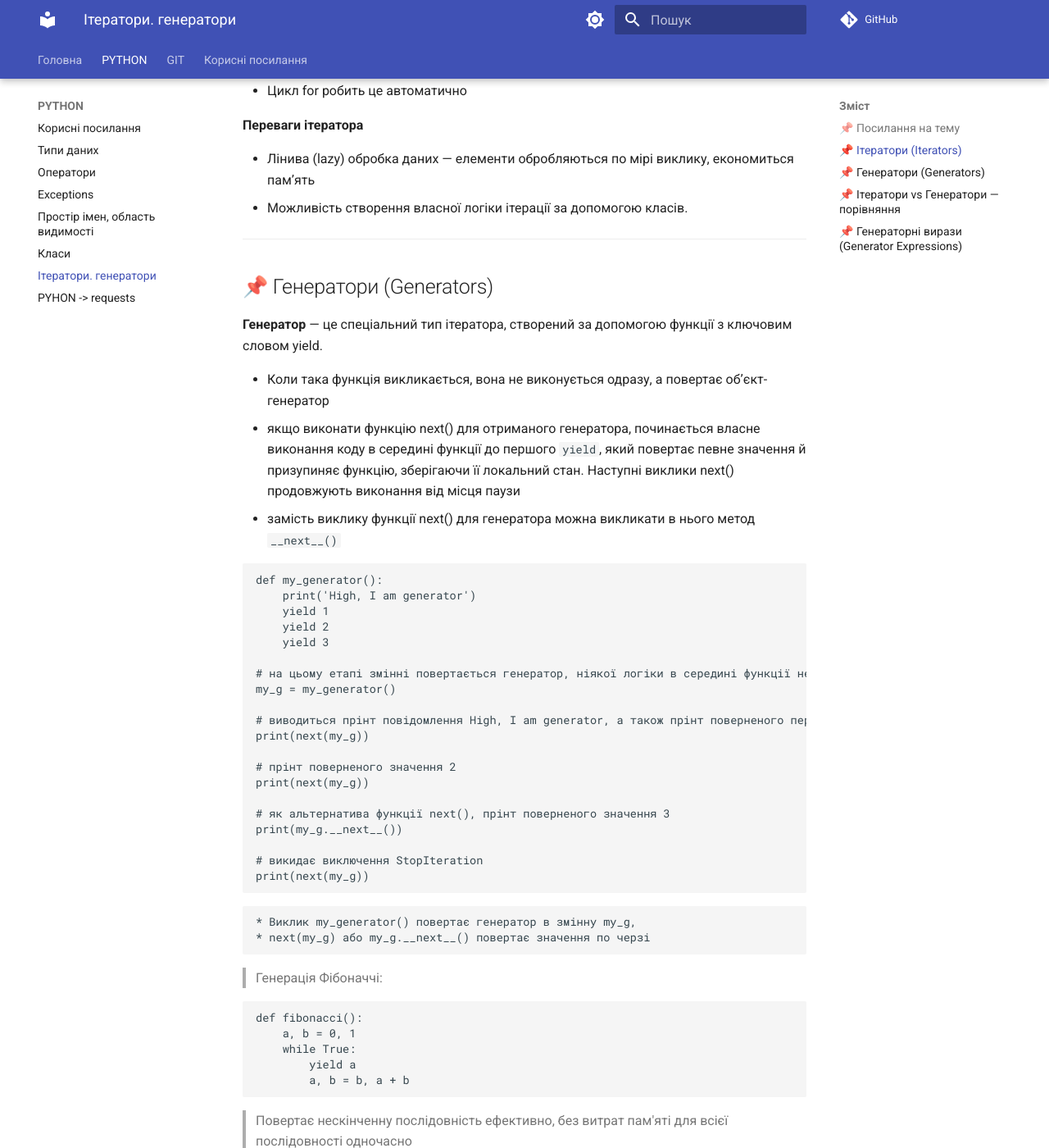
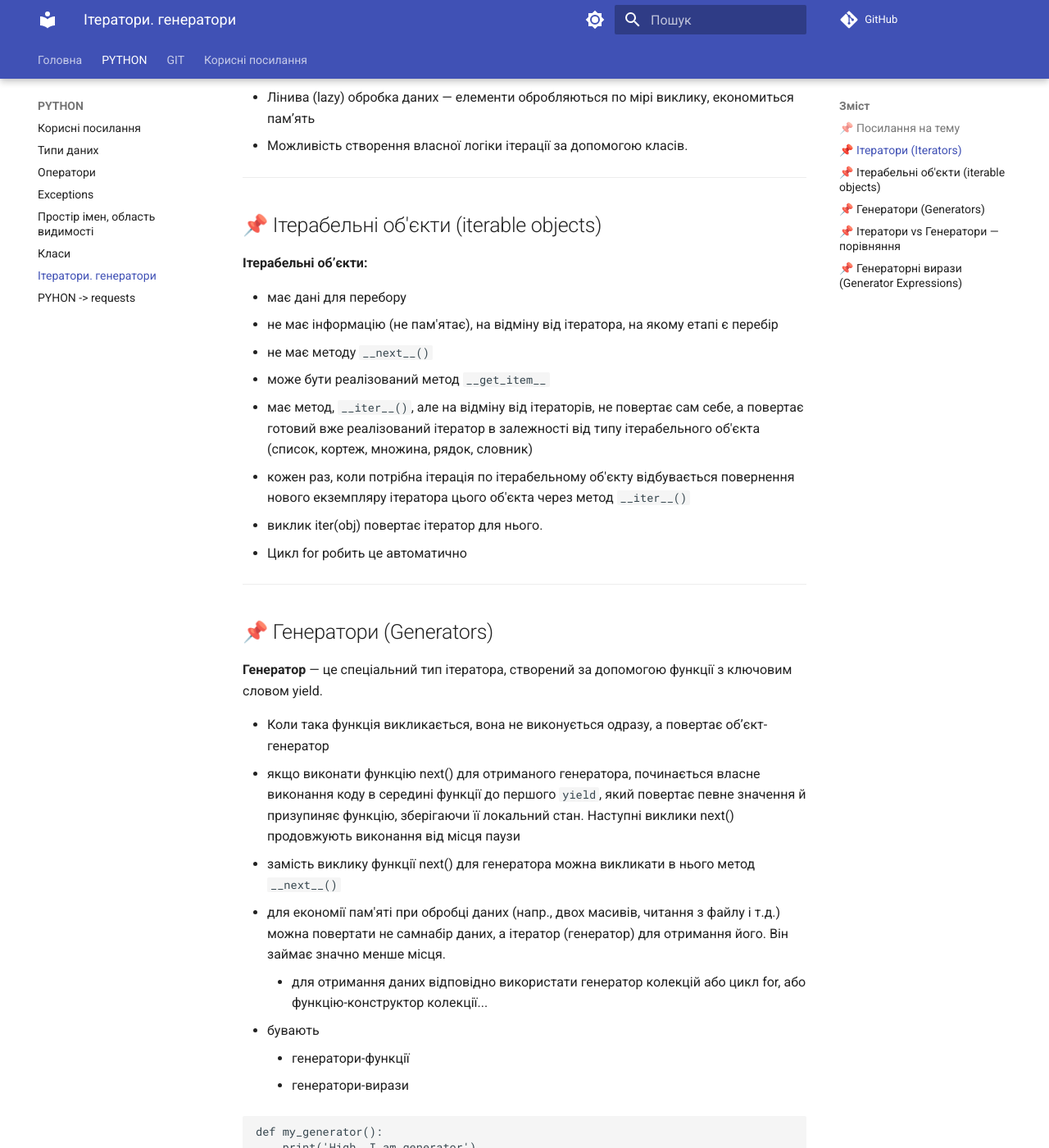
Before and after one commit to BatyrbekCherushev/STUDY_NOTES, an MkDocs documentation site: the page built from docs/PYTHON/python_iterator_generators.md, in a window 1280 px wide and 1400 px high, scrolled down 1258 px. Shown: the whole window at 82% size. Built offline with MkDocs 1.6.1 and Material for MkDocs 9.7.7, drawn with Linux system fonts in a browser that asks for light colours; comment, search, counter and statistics services are not loaded; some of the changed text lies outside the part shown.

Commit message:
editions for iterator, ducktyping

````diff
--- a/docs/PYTHON/python_iterator_generators.md
+++ b/docs/PYTHON/python_iterator_generators.md
@@ -8,7 +8,16 @@
 
 ## 📌 Ітератори (Iterators)
 
-**Ітератор** — це об’єкт, який поступово повертає елементи з колекції по одному, при кожному виклику методу `__next__()` або функції next(); після завершення викликів викликається виключення **StopIteration**
+**Ітератор** — це об’єкт, який є:
+* об'єктом-механізмом перебору
+* має метод `__iter__()`, котрий повертає сам екземпляр ітератора (self)
+* має метод `__next__()`
+* поступово повертає елементи з колекції по одному, при
+    * кожному виклику методу `__next__()` або функції next();
+    * в циклі for
+* пам'ятаю на якому етапі перебору він зараз
+
+* після завершення викликів викликається виключення **StopIteration**
 
 **Протокол:** щоб клас був ітератором, має реалізувати два методи:
 
@@ -40,16 +49,24 @@
 
 #на 221-й виклик next(c) викине виключення StopIteration
 ```
-**Ітерабельні об’єкти:** Об’єкт, що підтримує `__iter__()`, називається ітерабельним (iterable);
-
-* виклик iter(obj) повертає ітератор для нього.
-* Цикл for робить це автоматично
-
 **Переваги ітератора**
 
 * Лінива (lazy) обробка даних — елементи обробляються по мірі виклику, економиться пам’ять
 * Можливість створення власної логіки ітерації за допомогою класів.
 
+---
+## 📌 Ітерабельні об'єкти (iterable objects)
+
+**Ітерабельні об’єкти:**
+
+* має дані для перебору
+* не має інформацію (не пам'ятає), на відміну від ітератора, на якому етапі є перебір
+* не має методу `__next__()`
+* може бути реалізований метод `__get_item__`
+* має метод,  `__iter__()`, але на відміну від ітераторів, не повертає сам себе, а повертає готовий вже реалізований ітератор в залежності від типу ітерабельного об'єкта (список, кортеж, множина, рядок, словник)
+* кожен раз, коли потрібна ітерація по ітерабельному об'єкту відбувається повернення нового екземпляру ітератора цього об'єкта через метод `__iter__()`
+* виклик iter(obj) повертає ітератор для нього.
+* Цикл for робить це автоматично
 ---
 
 ## 📌 Генератори (Generators)
@@ -59,6 +76,13 @@
 * Коли така функція викликається, вона не виконується одразу, а повертає об’єкт-генератор
 * якщо виконати функцію next() для отриманого генератора, починається власне виконання коду в середині функції до першого `yield`, який повертає певне значення й призупиняє функцію, зберігаючи її локальний стан. Наступні виклики next() продовжують виконання від місця паузи
 * замість виклику функції next() для генератора можна викликати в нього метод `__next__()`
+* для економії пам'яті при обробці даних (напр., двох масивів, читання з файлу і т.д.) можна повертати не самнабір даних, а ітератор (генератор) для отримання його. Він займає значно менше місця.
+    * для отримання даних відповідно використати генератор колекцій або цикл for, або функцію-конструктор колекції...
+* бувають
+    * генератори-функції
+    * генератори-вирази
+
+
 ```python
 def my_generator():
     print('High, I am generator')
````
Also changed, not shown: docs/PYTHON/python_types.md (+13 -0 lines).
